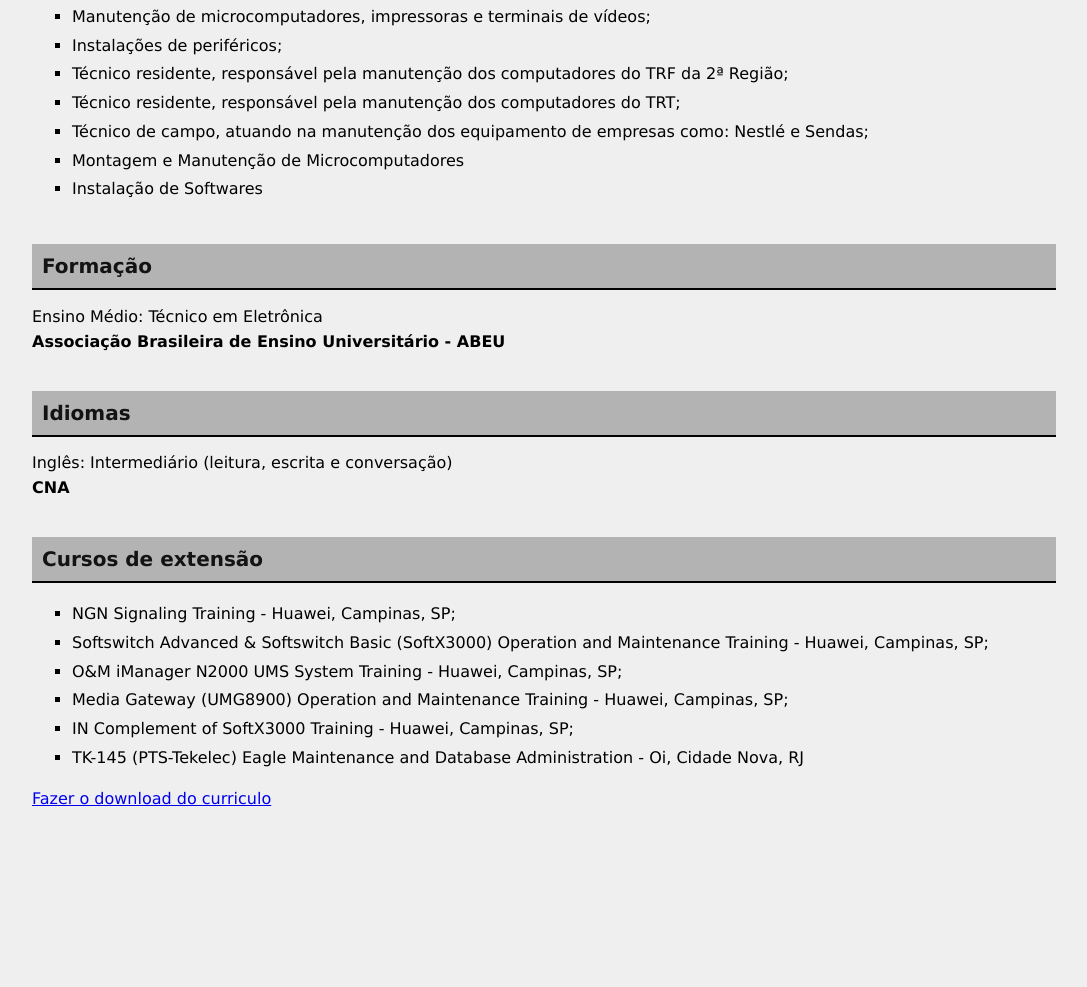
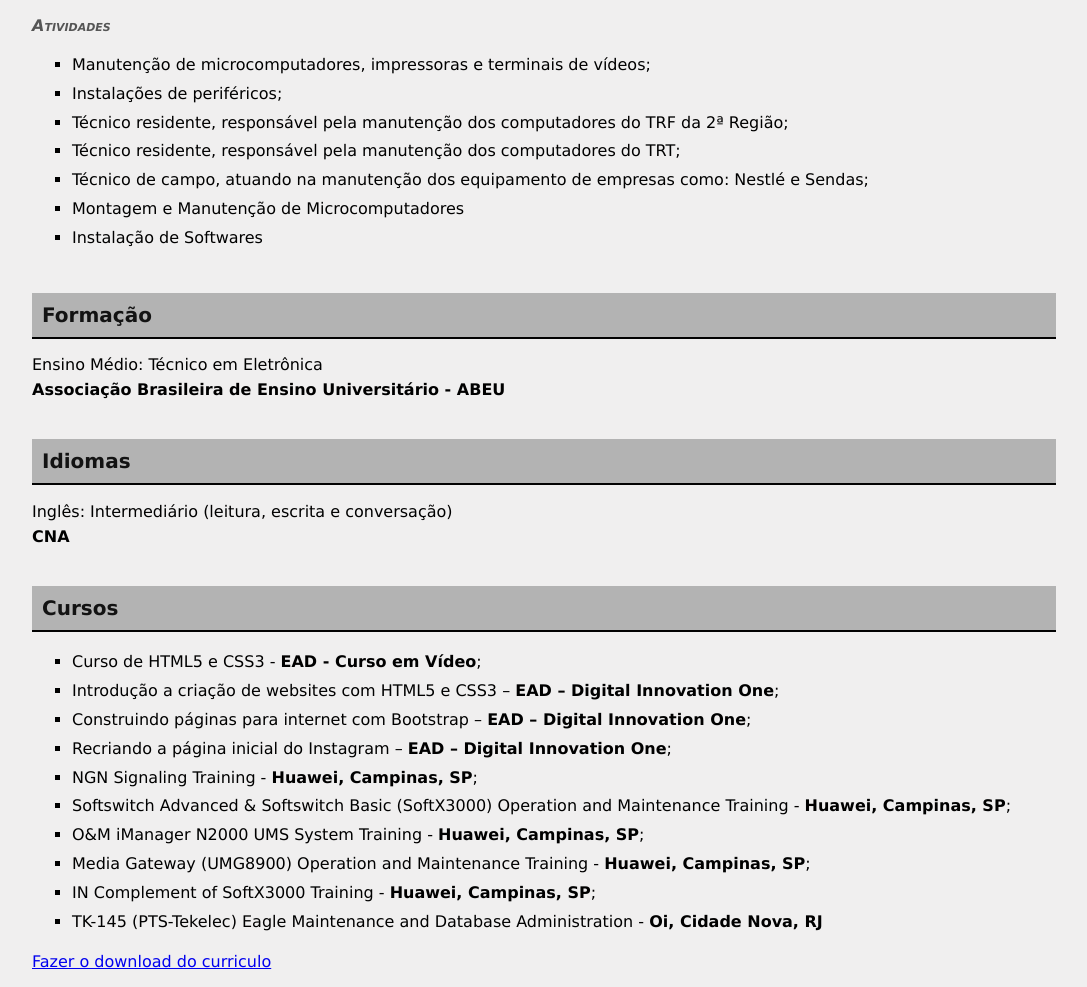
Before and after one commit to AndreFelsemburgh/curriculo, a plain HTML site: page index.html in a window 1280 px wide. Shown: the part 1295-2282 px from the top of the page, without its empty margins (96-1183 px from the left). Before the commit the page ends 2119 px from the top, so only its background shows below. Drawn offline with Linux system fonts and the light colour scheme.

Commit message:
alteração no objetivo
Alteração no objetivo e destaquei as instituições dos cursos e treinamentos

```diff
--- a/index.html
+++ b/index.html
@@ -16,7 +16,12 @@
     <hr>
 
     <h2>Objetivo</h2>
-    <p>Atuar na área de Telecomunicações com redes <strong>NGN / IMS</strong> ou aceitando o desafio de trabalhar com novas tecnologias e/ou nas áreas de dados e TI, agregando conhecimento e colaborando com o crescimento da empresa.</p>
+    <ul>
+        <li>Atuar na área de Telecomunicações com redes <strong>NGN / IMS</strong>.</li>
+        <li>Atuar na área de TI</li>
+        <li>Atuar na área de Desenvolvimento Web (front-end).</li>
+    </ul>
+
 
     <h2>Experiência Profissional</h2>
     <p class="data">14/11/2000 - 04/02/2020</p>
@@ -68,14 +73,18 @@
     <p>Inglês: Intermediário (leitura, escrita e conversação)</p>
     <p class="nome_instituicao"><strong>CNA</strong></p>
 
-    <h2>Cursos de extensão</h2>
+    <h2>Cursos</h2>
     <ul type="square">
-        <li>NGN Signaling Training - Huawei, Campinas, SP;</li>
-        <li>Softswitch Advanced & Softswitch Basic (SoftX3000) Operation and Maintenance Training - Huawei, Campinas, SP;</li>
-        <li>O&M iManager N2000 UMS System Training - Huawei, Campinas, SP;</li>
-        <li>Media Gateway (UMG8900) Operation and Maintenance Training - Huawei, Campinas, SP;</li>
-        <li>IN Complement of SoftX3000 Training - Huawei, Campinas, SP;</li>
-        <li>TK-145 (PTS-Tekelec) Eagle Maintenance and Database Administration - Oi, Cidade Nova, RJ</li>
+        <li>Curso de HTML5 e CSS3 - <strong>EAD - Curso em Vídeo</strong>;</li>
+        <li>Introdução a criação de websites com HTML5 e CSS3 – <strong>EAD – Digital Innovation One</strong>;</li>
+        <li>Construindo páginas para internet com Bootstrap – <strong>EAD – Digital Innovation One</strong>;</li>
+        <li>Recriando a página inicial do Instagram – <strong>EAD – Digital Innovation One</strong>;</li>
+        <li>NGN Signaling Training - <strong>Huawei, Campinas, SP</strong>;</li>
+        <li>Softswitch Advanced & Softswitch Basic (SoftX3000) Operation and Maintenance Training - <strong>Huawei, Campinas, SP</strong>;</li>
+        <li>O&M iManager N2000 UMS System Training - <strong>Huawei, Campinas, SP</strong>;</li>
+        <li>Media Gateway (UMG8900) Operation and Maintenance Training - <strong>Huawei, Campinas, SP</strong>;</li>
+        <li>IN Complement of SoftX3000 Training - <strong>Huawei, Campinas, SP</strong>;</li>
+        <li>TK-145 (PTS-Tekelec) Eagle Maintenance and Database Administration - <strong>Oi, Cidade Nova, RJ</strong></li>
     </ul>
 
     <p><a href="pdf/AndreFelsemburgh.pdf" download="AndreFelsemburgh.pdf type="application/pdf">Fazer o download do curriculo</a></p>
```
